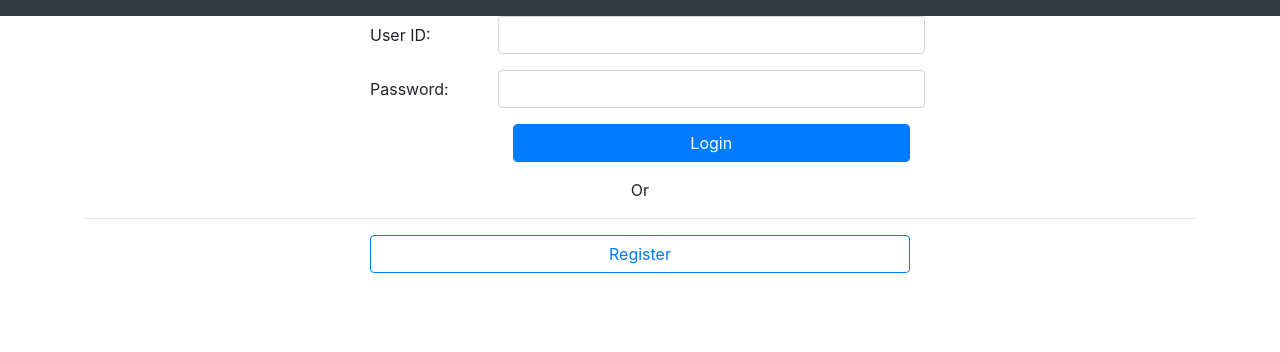
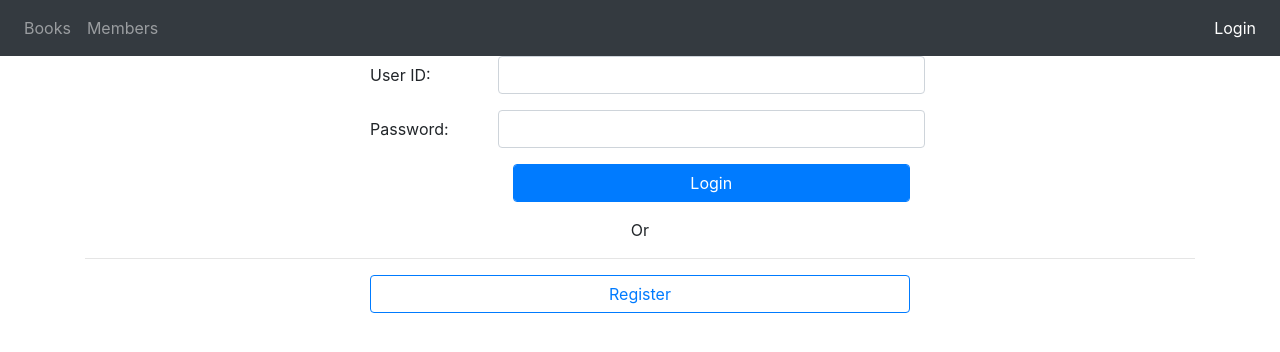
Before and after one commit to mkkelley/dbs-onlinebookstore, a Spring Boot app: page /login in a window 1280 px wide. Shown: the top 352 px of the page. Run offline with Spring Boot 4, Linux system fonts and the light colour scheme; some libraries are stand-ins or nearby versions.

Commit message:
Add some navbar prettiness and ability to log out.

```diff
--- a/src/main/java/net/minthe/dbsbookshop/LoginController.java
+++ b/src/main/java/net/minthe/dbsbookshop/LoginController.java
@@ -10,6 +10,7 @@ import org.springframework.web.bind.annotation.GetMapping;
 import org.springframework.web.bind.annotation.ModelAttribute;
 import org.springframework.web.bind.annotation.PostMapping;
 import org.springframework.web.bind.annotation.RequestMapping;
+import org.springframework.web.servlet.mvc.support.RedirectAttributes;
 
 /**
  * Created by Michael Kelley on 10/15/2018
@@ -33,6 +34,13 @@ public class LoginController {
         return "login";
     }
 
+    @GetMapping("/logout")
+    public String logout(RedirectAttributes redirectAttributes) {
+        loginService.logout();
+        redirectAttributes.addFlashAttribute("You have logged out successfully.");
+        return "redirect:/login";
+    }
+
     @PostMapping("/login")
     public String authenticate(@ModelAttribute UserAuthenticationRequest uar, Model model) {
         String userid = uar.getUserid();
--- a/src/main/java/net/minthe/dbsbookshop/repo/LoginService.java
+++ b/src/main/java/net/minthe/dbsbookshop/repo/LoginService.java
@@ -39,6 +39,9 @@ public class LoginService {
         return false;
     }
 
+    public void logout() {
+        user = null;
+    }
 
     public boolean userLoggedIn() {
         return user != null;
--- a/src/main/resources/templates/default.html
+++ b/src/main/resources/templates/default.html
@@ -14,8 +14,28 @@
     <div class="collapse navbar-collapse">
         <ul class="navbar-nav mr-auto">
             <li class="nav-item">
+                <a class="nav-link" th:text="Books" th:href="@{/book}"></a>
             </li>
             <li class="nav-item">
+                <a class="nav-link" th:text="Members" th:href="@{/member}"></a>
+            </li>
+        </ul>
+        <ul class="navbar-nav ml-auto" th:if="${!@loginService.userLoggedIn()}">
+            <li class="navbar-item">
+                <a class="nav-link active" th:text="Login" th:href="@{/login}"></a>
+            </li>
+        </ul>
+        <ul class="navbar-nav ml-auto" th:if="${@loginService.userLoggedIn()}">
+            <li class="nav-item">
+                <a class="nav-link">Cart</a>
+            </li>
+            <li class="nav-item">
+                <a class="nav-link active"
+                   th:text="${@loginService.getUser().getUserid()}"
+                   th:href="@{/member/{userid}(userid=${@loginService.getUser().getUserid()})}"></a>
+            </li>
+            <li class="nav-item">
+                <a class="nav-link" th:text="Logout" th:href="@{/logout}"></a>
             </li>
         </ul>
     </div>
```
